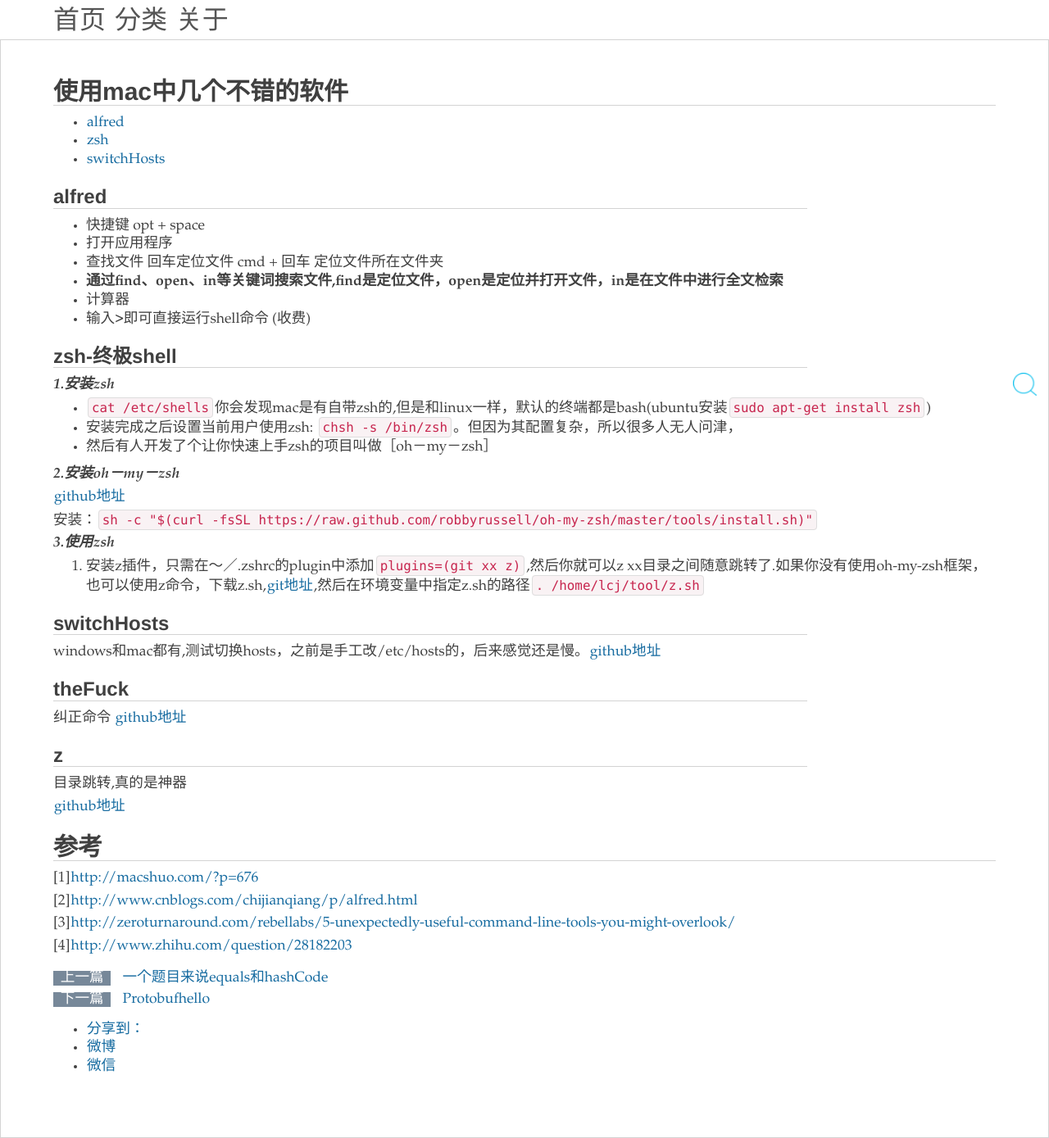
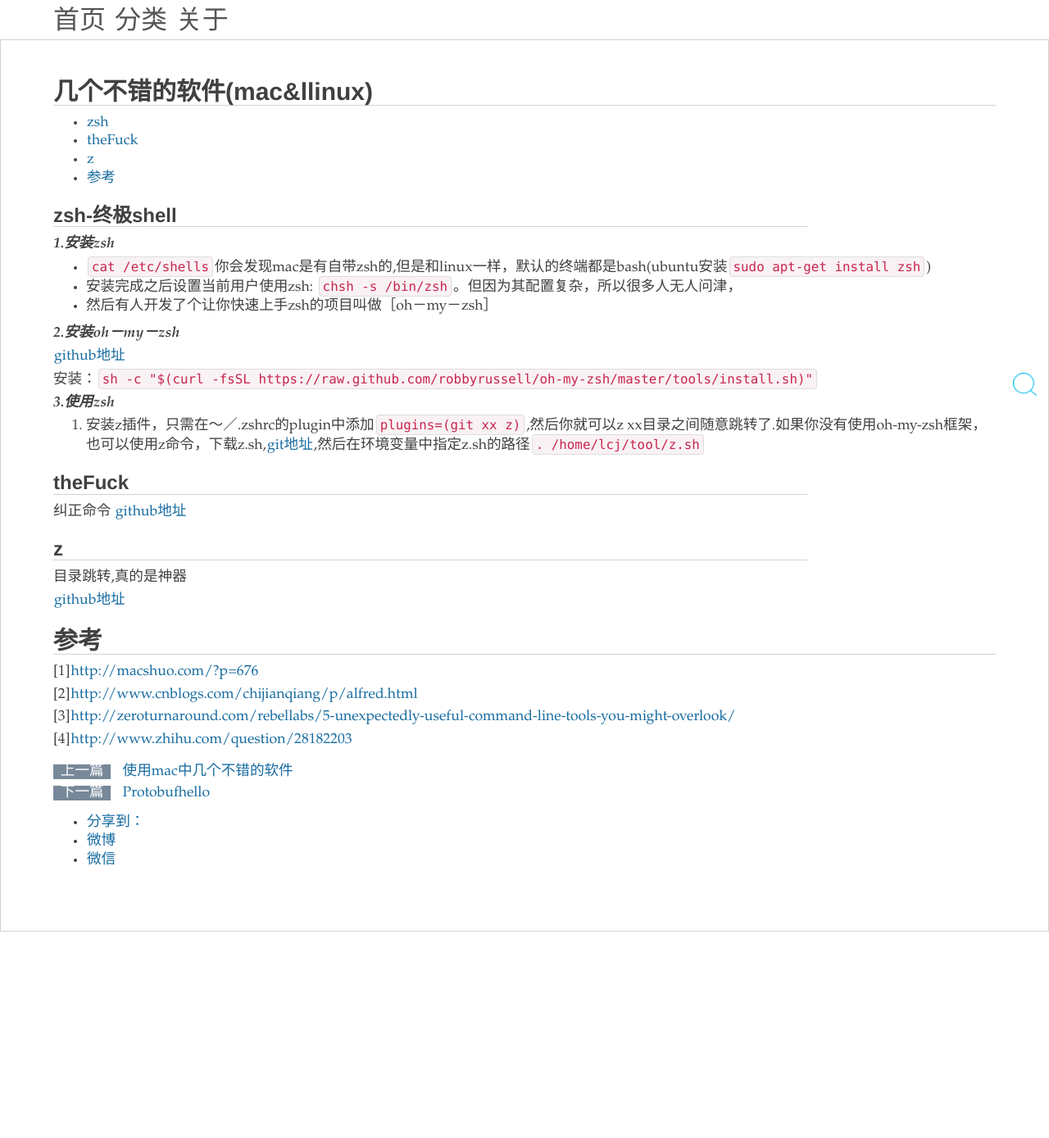
Before and after one commit to zy123a/lcj1992.github.com, a Jekyll site: the page built from _posts/unix/2016-03-21-beatufity_softs.md, in a window 1280 px wide. Shown: the whole page at 82% size. Built offline with Jekyll 4.4.1, drawn with Linux system fonts in a browser that asks for light colours; nearby versions of some CDN libraries; comment, search, counter and statistics services are not loaded; after the commit the page ends 1137 px from its top, so only the background shows below that.

Commit message:
修改目录

```diff
--- a/_posts/unix/2016-03-21-beatufity_softs.md
+++ b/_posts/unix/2016-03-21-beatufity_softs.md
@@ -1,22 +1,14 @@
 ---
 layout: post
-title: 使用mac中几个不错的软件
-categories: unix
+title: 几个不错的软件(mac&llinux)
+categories: tool
 tags: alfred oh-my-zsh zsh z switchHosts
 ---
-*   [alfred](#alfred)
+
 *   [zsh](#zsh)
-*   [switchHosts](#switchhosts)
-
-
-### alfred
-
-*   快捷键 opt + space
-*   打开应用程序
-*   查找文件 回车定位文件 cmd + 回车 定位文件所在文件夹
-*   **通过find、open、in等关键词搜索文件,find是定位文件，open是定位并打开文件，in是在文件中进行全文检索**
-*   计算器
-*   输入>即可直接运行shell命令 (收费)
+*	[theFuck](#thefuck)
+*	[z](#z)
+*	[参考](#ref)
 
 ### zsh-终极shell {#zsh}
 
@@ -36,23 +28,16 @@
 
 1.	安装z插件，只需在～／.zshrc的plugin中添加`plugins=(git xx z)`,然后你就可以z xx目录之间随意跳转了.如果你没有使用oh-my-zsh框架，也可以使用z命令，下载z.sh,[git地址](https://github.com/rupa/z/),然后在环境变量中指定z.sh的路径`. /home/lcj/tool/z.sh`
 
-### switchHosts
-
-windows和mac都有,测试切换hosts，之前是手工改/etc/hosts的，后来感觉还是慢。[github地址](https://github.com/oldj/SwitchHosts)
-
-
 ### theFuck
 
 纠正命令
 [github地址](https://github.com/nvbn/thefuck)
-
 
 ### z
 
 目录跳转,真的是神器
 
 [github地址](https://github.com/rupa/z)
-
 
 ## 参考 {#ref}
 
```
Also changed, not shown: _posts/performance/2015-12-17-cpuHigh.md (+2 -3 lines), _posts/tool/2016-02-03-mackeyboard.md (+1 -1 lines), _posts/tool/mac/2016-03-21-mac_softs.md (added, +35 -0 lines), _posts/unix/2016-01-09-tools.md (+0 -4 lines).
